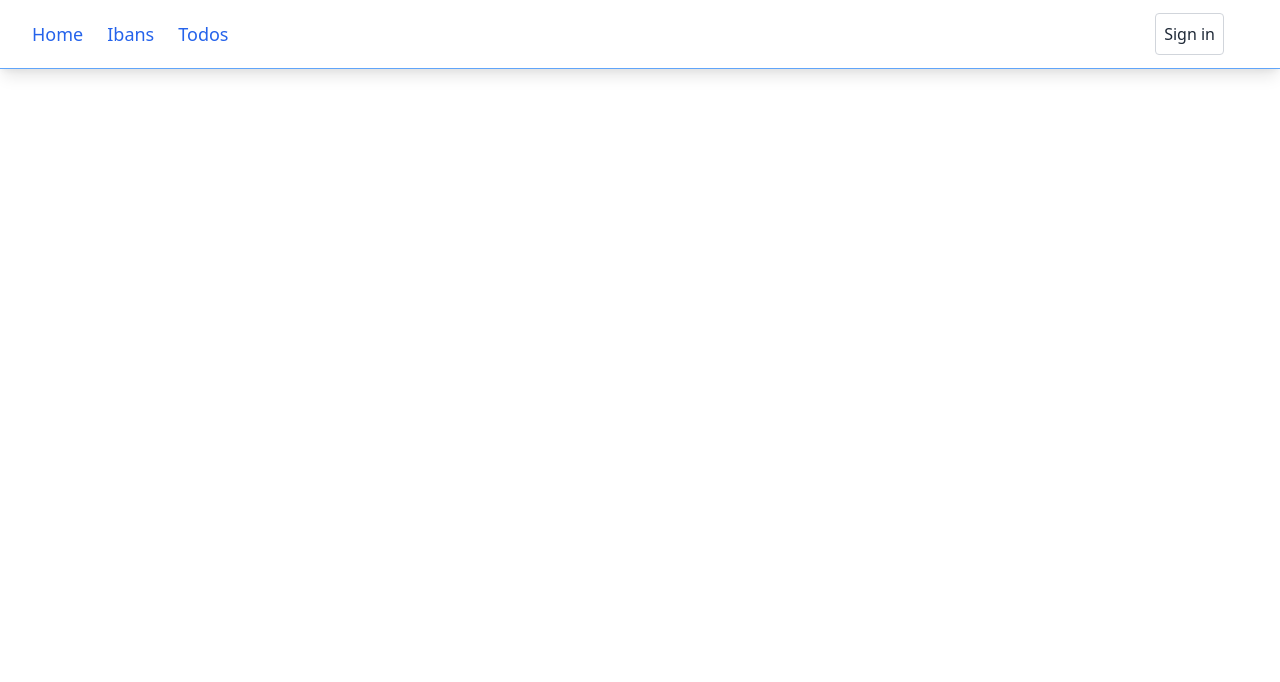
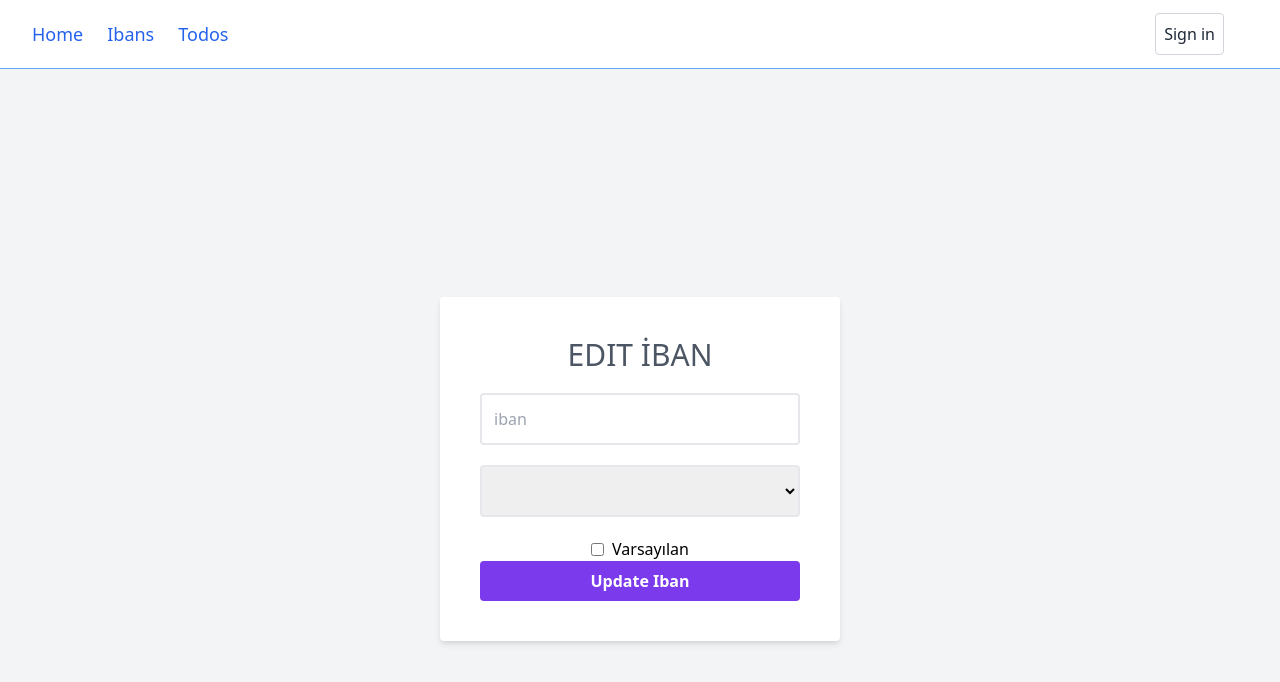
Before and after one commit to vedatbozkurt/nuxt-crud, a Nuxt app: page /ibans/1/edit in a window 1280 px wide. Shown: the top 682 px of the page. Built offline with nearby package versions, Linux system fonts and the light colour scheme; no server answers.

Commit message:
iban edit updated

```diff
--- a/pages/ibans/_id/edit.vue
+++ b/pages/ibans/_id/edit.vue
@@ -1,7 +1,124 @@
 <!--
  * @Author: @vedatbozkurt
  * @Email: info@wedat.org
- * @Date: 2021-08-26 15:00:21
+ * @Date: 2021-08-26 20:41:06
  * @LastEditors: @vedatbozkurt
- * @LastEditTime: 2021-08-26 15:00:21
+ * @LastEditTime: 2021-08-27 16:24:51
 -->
+<template>
+  <div class="container">
+    <div class="w-screen h-screen flex justify-center items-center bg-gray-100">
+      <form
+        class="
+          p-10
+          bg-white
+          rounded
+          flex
+          justify-center
+          items-center
+          flex-col
+          shadow-md
+        "
+      >
+        <p class="mb-5 text-3xl uppercase text-gray-600">Edit İban</p>
+        <input
+          type="text"
+          v-model="singleIban.iban_no"
+          class="
+            mb-5
+            p-3
+            w-80
+            focus:border-purple-700
+            rounded
+            border-2
+            outline-none
+          "
+          autocomplete="off"
+          placeholder="iban"
+          required
+        />
+
+        <select
+          class="
+            mb-5
+            p-3
+            w-80
+            focus:border-purple-700
+            rounded
+            border-2
+            outline-none
+          "
+          v-model="singleIban.status_id"
+        >
+          <option disabled>Status</option>
+          <option value="10">Aktif</option>
+          <option value="11">Aktif Değil</option>
+        </select>
+
+        <label class="flex items-center dark:text-gray-400">
+          <input
+            v-model="singleIban.default"
+            type="checkbox"
+            class="
+              text-green-600
+              form-checkbox
+              focus:border-green-400
+              focus:outline-none
+              focus:shadow-outline-green
+              dark:focus:shadow-outline-gray
+            "
+          />
+          <span class="ml-2"> Varsayılan </span>
+        </label>
+
+        <button
+          class="
+            bg-purple-600
+            hover:bg-purple-900
+            text-white
+            font-bold
+            p-2
+            rounded
+            w-80
+          "
+          type="button"
+          @click="ibanUpdate"
+        >
+          <span>Update Iban</span>
+        </button>
+      </form>
+    </div>
+  </div>
+</template>
+
+<script>
+import { mapGetters, mapActions } from "vuex";
+
+export default {
+  middleware: "authenticated",
+  // middleware: 'guest',
+  data() {
+    return {
+      form: {
+        iban_no: "",
+        status: 0,
+        default: false,
+      },
+    };
+  },
+  computed: {
+    ...mapGetters("iban", ["singleIban"])
+  },
+  created() {
+      this.fetchIban(this.$route.params.id);
+  },
+  methods: {
+    ...mapActions("iban", ["fetchIban", "updateIban"]),
+    ibanUpdate: function () {
+      this.updateIban(this.form).then(() => {
+        this.$router.push("/");
+      });
+    },
+  },
+};
+</script>
--- a/pages/ibans/index.vue
+++ b/pages/ibans/index.vue
@@ -3,7 +3,7 @@
  * @Email: info@wedat.org
  * @Date: 2021-08-26 14:58:41
  * @LastEditors: @vedatbozkurt
- * @LastEditTime: 2021-08-27 15:53:51
+ * @LastEditTime: 2021-08-27 16:14:16
 -->
 <template>
   <div class="w-2/3 mx-auto">
@@ -60,8 +60,8 @@
                 @click.prevent="deleteIban(iban.id)"
                 >Delete</button
               >
-              <a
-                href="#"
+              <NuxtLink
+                :to="'/ibans/'+iban.id+'/edit'"
                 class="
                   text-grey-lighter
                   font-bold
@@ -72,8 +72,7 @@
                   bg-blue
                   hover:bg-blue-dark
                 "
-                >Edit</a
-              >
+                >Edit</NuxtLink>
             </td>
           </tr>
         </tbody>
--- a/store/iban.js
+++ b/store/iban.js
@@ -3,7 +3,7 @@
  * @Email: info@wedat.org
  * @Date: 2021-08-26 15:24:45
  * @LastEditors: @vedatbozkurt
- * @LastEditTime: 2021-08-27 15:54:28
+ * @LastEditTime: 2021-08-27 16:24:08
  */
 export const state = () => ({
     ibans: [],
@@ -30,6 +30,7 @@ export const actions = {
     },
     async fetchIban({ commit }, ibanid) {
         const response = await this.$axios.get(`/iban/${ibanid}`);
+        console.log(response.data);
         commit('setIban', response.data);
     },
     async updateIban({ commit }, iban) {
```
